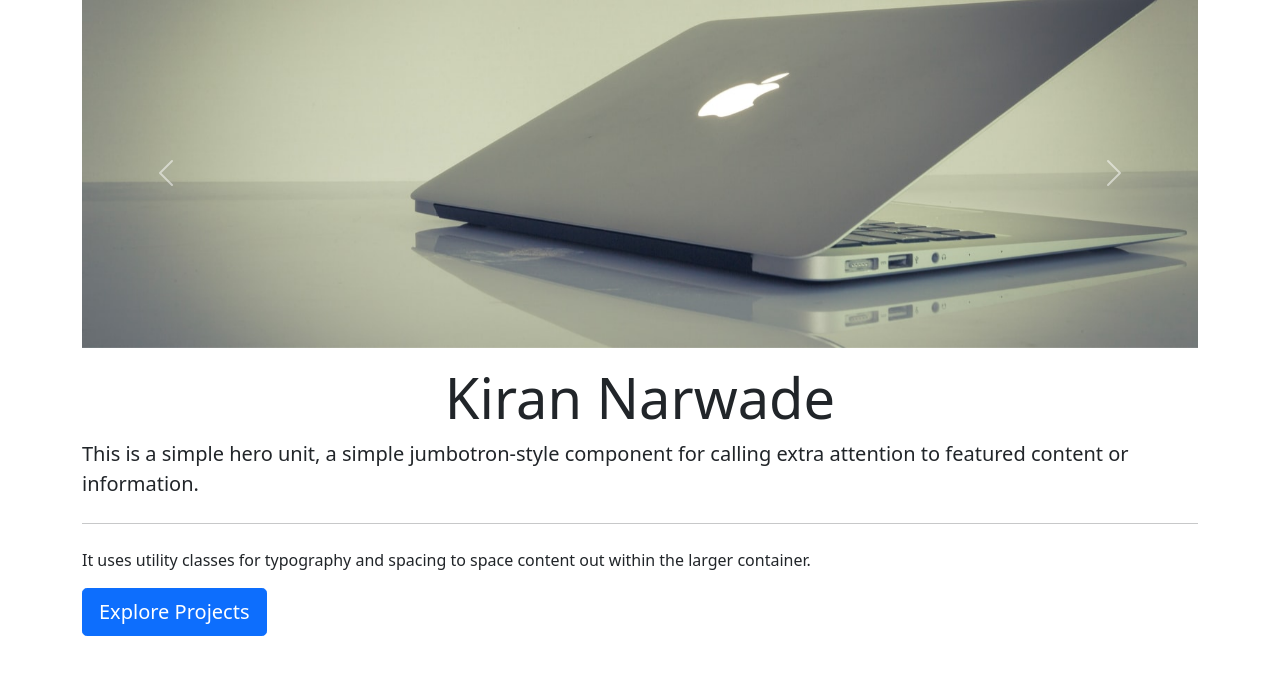
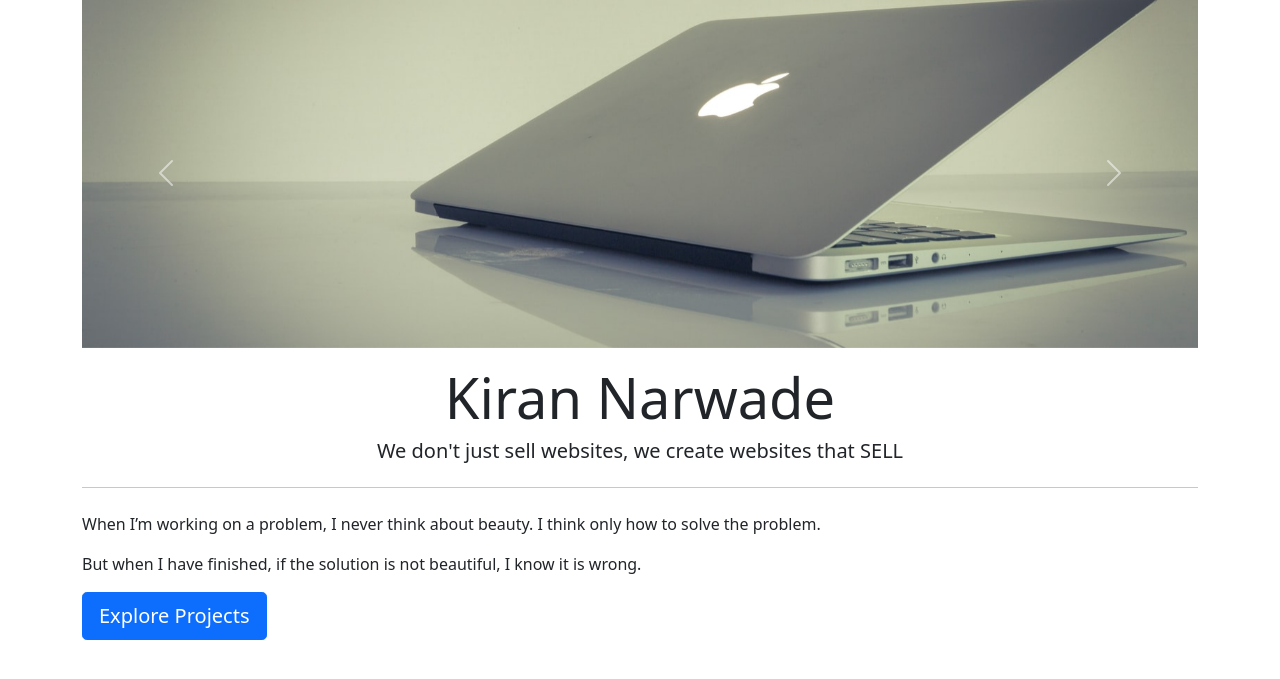
Before and after one commit to kirannarwade/flask_kk, a Flask app: page / in a window 1280 px wide. Shown: the part 57-736 px from the top of the page. Run offline with Flask 2, Linux system fonts and the light colour scheme.

Commit message:
Update index.html

```diff
--- a/templates/index.html
+++ b/templates/index.html
@@ -33,9 +33,10 @@
 <div class="container my-3">
     <div class="jumbotron">
         <h1 class="display-4 text-center">Kiran Narwade</h1>
-        <p class="lead">This is a simple hero unit, a simple jumbotron-style component for calling extra attention to featured content or information.</p>
+        <h5 class="text-center">We don't just sell websites, we create websites that SELL</h5>
         <hr class="my-4">
-        <p>It uses utility classes for typography and spacing to space content out within the larger container.</p>
+        <p>When I’m working on a problem, I never think about beauty. I think only how to solve the problem.</p>
+        <p>But when I have finished, if the solution is not beautiful, I know it is wrong.</p>
         <a class="btn btn-primary btn-lg" href="/projects" role="button">Explore Projects</a>
       </div>
 
```
